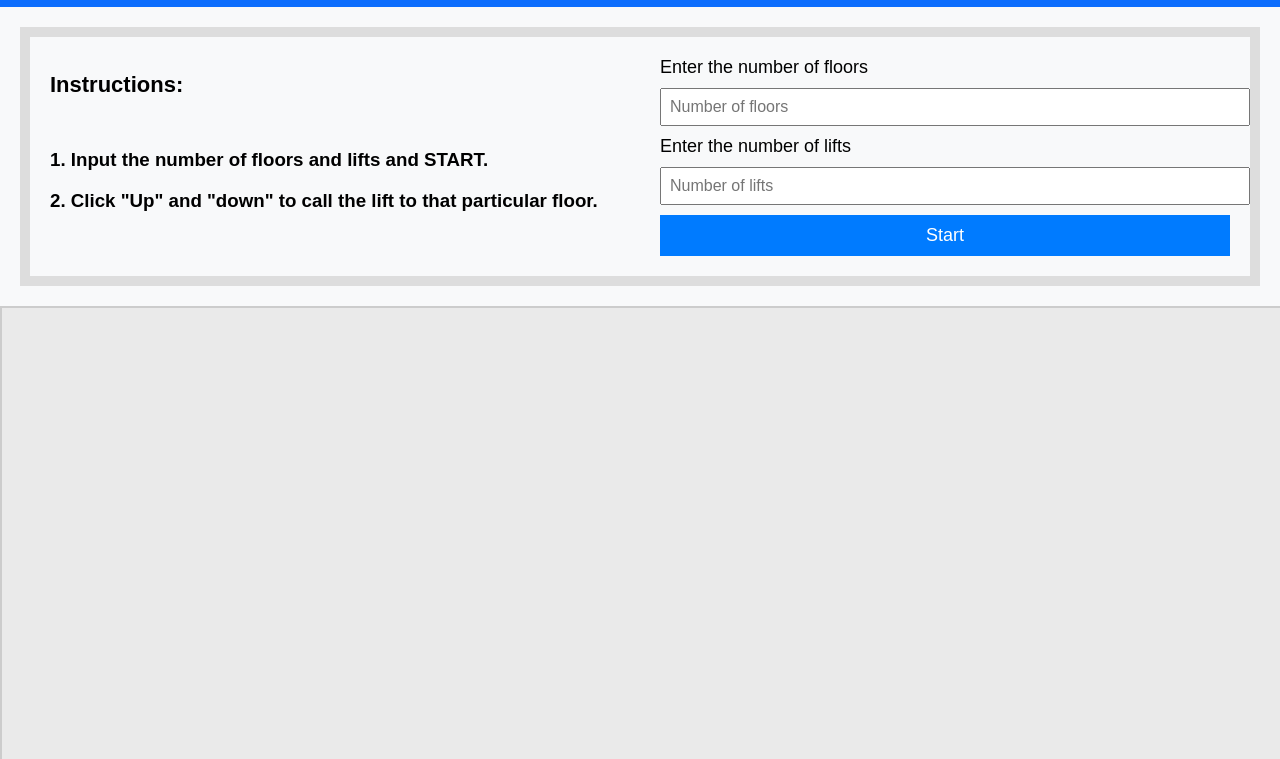
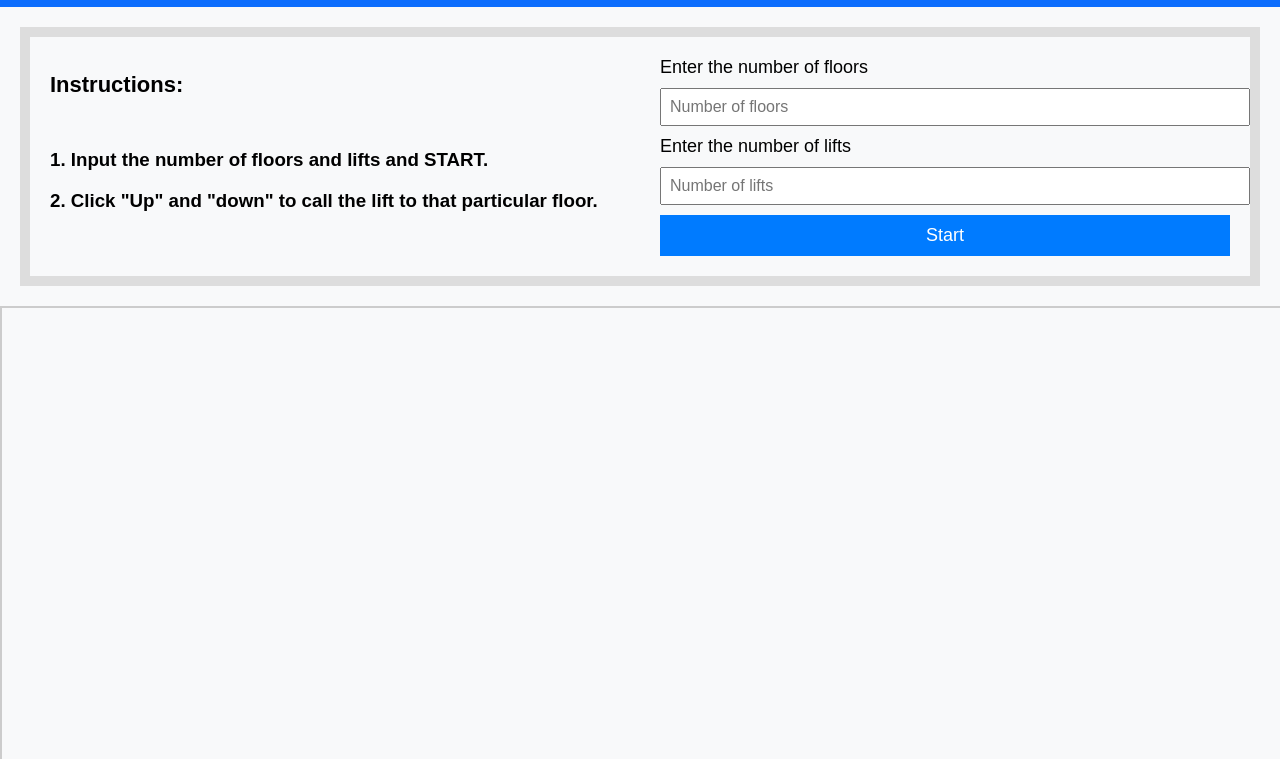
Before and after one commit to Bhuvanchand26/LIft-Simulator, a plain HTML site: page index.html in a window 1280 px wide. Shown: the part 41-800 px from the top of the page. Drawn offline with Linux system fonts and the light colour scheme.

Commit message:
changed colors

```diff
--- a/style.css
+++ b/style.css
@@ -70,7 +70,7 @@ header {
     border: 2px solid #ccc;
     min-height: 600px;
     position: relative;
-    background-color: #eaeaea;
+    background-color: #f8f9fa;
     overflow-x: auto;
     display: flex;
     flex-direction: column;
```
